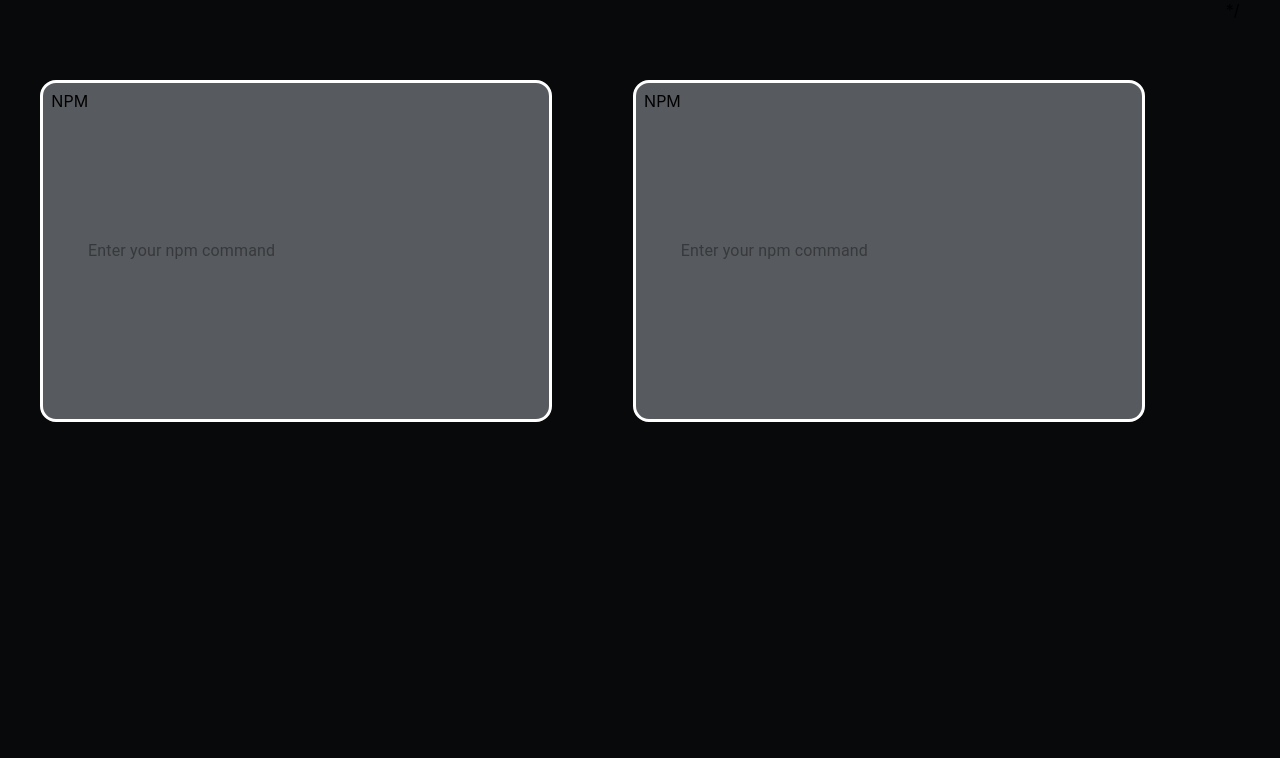
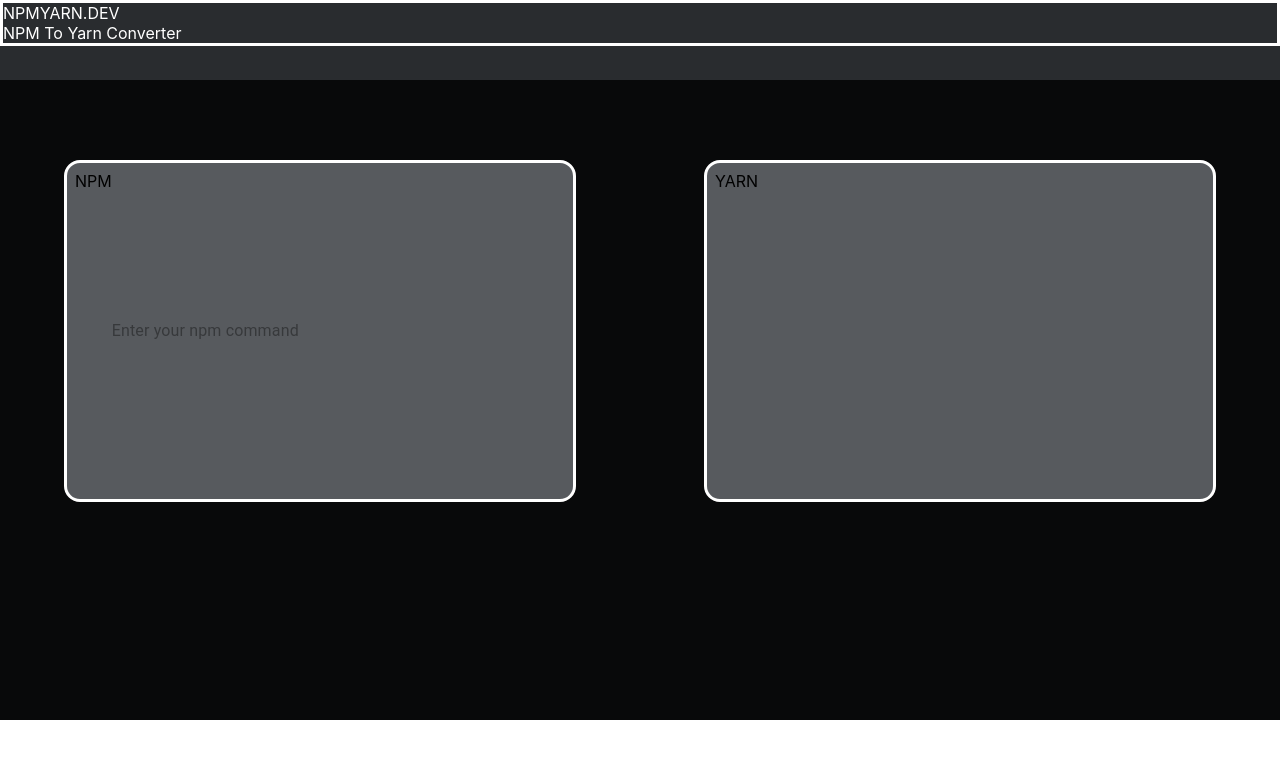
Before and after one commit to swetankkk/npmyarn, a React (Create React App) app: page / in a window 1280 px wide. Shown: the top 758 px of the page. Built offline with nearby package versions, Linux system fonts and the light colour scheme.

Commit message:
Added basic Parser

```diff
--- a/src/App.css
+++ b/src/App.css
@@ -3,9 +3,10 @@
   display: flex;
   justify-content: space-around;
   background-color:  #08090a;
-  min-height: 100vh;
+  min-height: 80vh;
+}
 
-}
+
 .cpanel {
   min-width: 40vw;
 }
--- a/src/App.js
+++ b/src/App.js
@@ -1,10 +1,18 @@
-import React from 'react';
+import React,{useState} from 'react';
 import './App.css';
 import CommandPanel from './CommandPanel.js';
 import TextField from '@material-ui/core/TextField';
+import Header from './header';
+import parser from './parser';
 
 function App() {
+  const [converted, setConverted] = useState("");
+  const onInput= (event)=>{setConverted(parser(event.target.value))}
+
   return (
+    <div>
+      <Header />
+
     <div className="App">
 
         {/*      <TextField id="standard-basic" label="Standard" />
@@ -12,12 +20,12 @@
       <TextField id="outlined-basic" label="Outlined" variant="outlined" />
   */}
 
-        <div className="cpanel"><CommandPanel /></div>
+
+        <div className="cpanel"><CommandPanel updateConverted={onInput} autoFocus={true} Heading={"NPM"} placeholder={"Enter your npm command"}/></div>
 
 
-      <div className="cpanel"><CommandPanel />
-
-  </div>*/
+      <div className="cpanel"><CommandPanel value={converted} Heading={"YARN"}/></div>
+    </div>
     </div>
   );
 }
--- a/src/CommandPanel.js
+++ b/src/CommandPanel.js
@@ -1,15 +1,14 @@
 import React from 'react';
 import Box from '@material-ui/core/Box';
-import TextField from '@material-ui/core/TextField';
 import { Input } from '@material-ui/core';
 
-const CommandPanel = () => {
+const CommandPanel = (props) => {
     return (
             <div>
       <Box  display="flex" color="#000000"
     bgcolor="#575a5e" p={1} minHeight="40vh" marginTop="10vh" border="solid" borderColor="white" borderRadius={16}>
-          {"NPM"}
-                <Input autoFocus="True" placeholder	="Enter your npm command" disableUnderline fullWidth="true" multiline="true"/>
+          {props.Heading}
+                <Input autoFocus={props.autoFocus} value={props.value} onChange={props.updateConverted} placeholder={props.placeholder} disableUnderline fullWidth="true" multiline="true"/>
       </Box>
     </div>
 
--- /dev/null
+++ b/src/equivalent.js
@@ -0,0 +1,5 @@
+const equivalent = {
+    npm:'yarn',
+    init: 'init'
+}
+export default equivalent;
--- /dev/null
+++ b/src/header.css
@@ -0,0 +1,11 @@
+.header {
+    flex-direction: row;
+    min-height: 10vh;
+    min-width: 100vw;
+    background-color: #292c2f;
+    color:white;
+  }
+.logo{
+  border:solid;
+  padding: 0px;
+}
--- /dev/null
+++ b/src/header.js
@@ -0,0 +1,4 @@
+import React from 'react';
+import './header.css'
+const Header =()=>{return <div className="header"><div className="logo"><div>NPMYARN.DEV</div><div>NPM To Yarn Converter</div></div></div>};
+export default Header;
--- /dev/null
+++ b/src/parser.js
@@ -0,0 +1,23 @@
+import React from 'react';
+import equivalent from './equivalent';
+const parser=(props)=>{
+    const object = props.split(" ");
+
+    /*
+    */
+    //console.log(typeof(props.split(" ")))
+    //console.log(Object.keys(object).length);
+    /*if ( object[0] !=="npm")
+        {
+            console.log("Not an NPM command")
+        }
+        else{console.log("NPM Command")}
+    */
+    let converted='';
+    for (const property in object) {
+        if (equivalent[object[property]]!=undefined)
+        converted+=' '+equivalent[object[property]];}
+    return converted;
+}
+
+export default parser;
```
